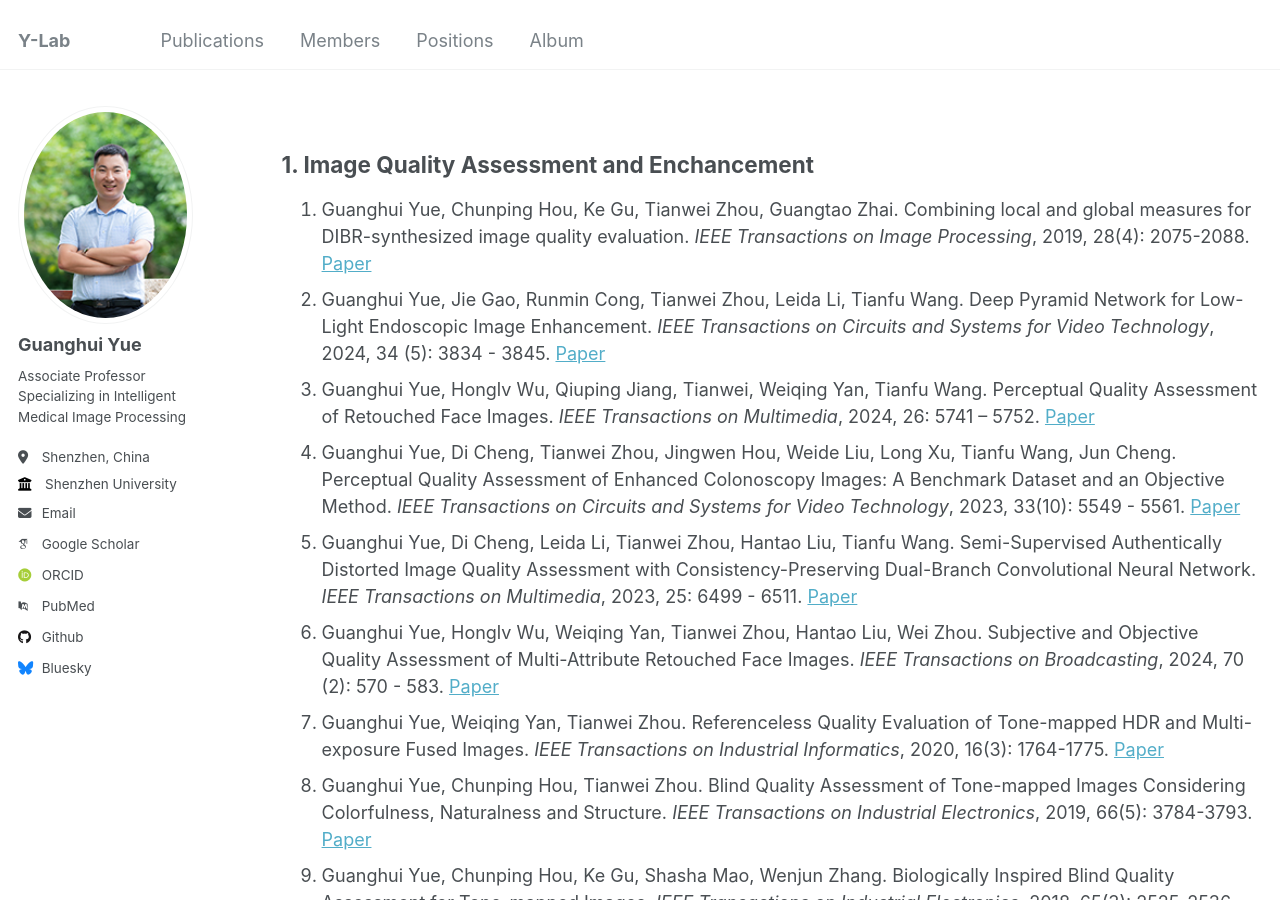
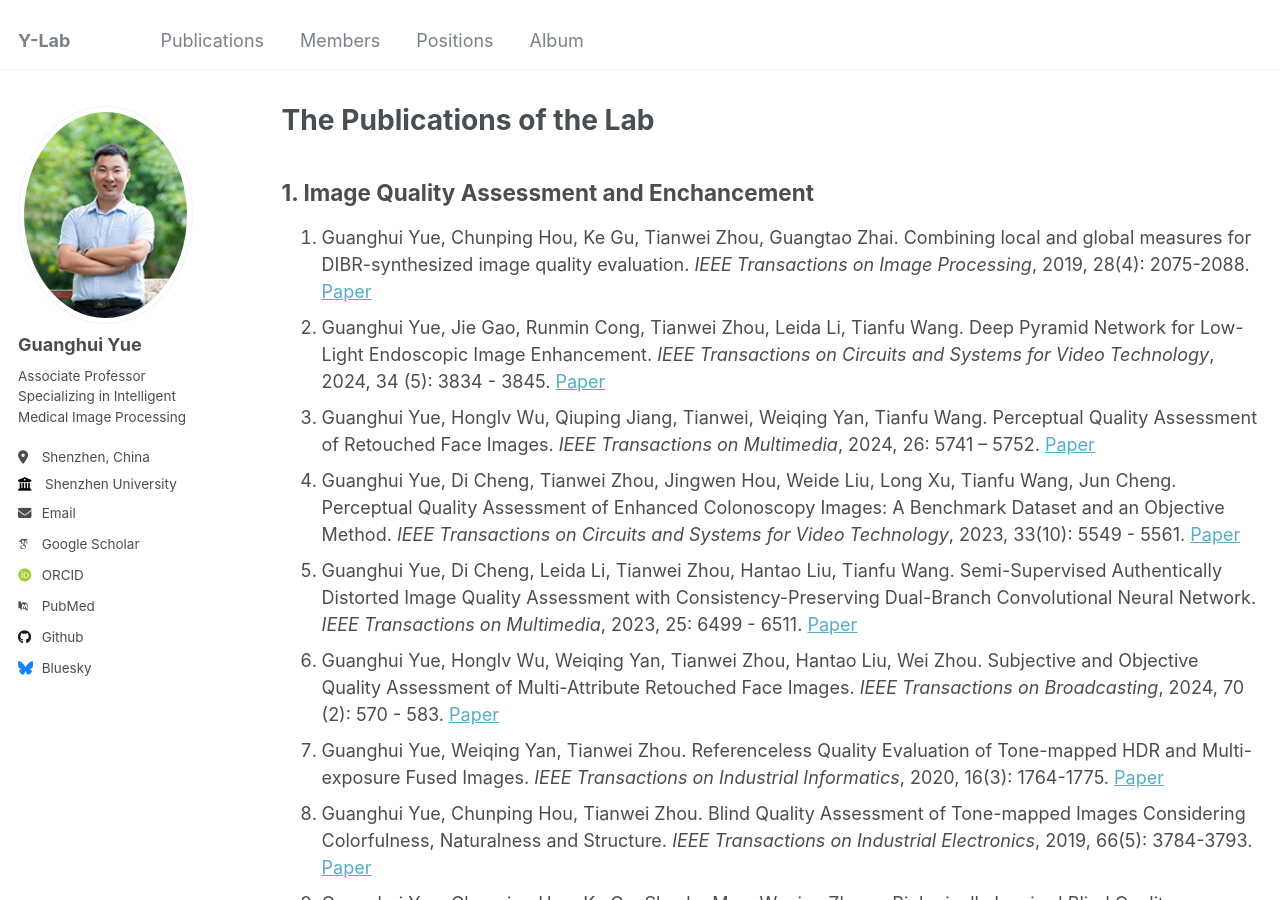
Before and after one commit to Guanghui-Yue/Guanghui-Yue.github.io, a Jekyll site: the page built from _pages/publication.md, in a window 1280 px wide and 900 px high. Built offline with Jekyll 4.4.1, drawn with Linux system fonts in a browser that asks for light colours; some web fonts are replaced.

Commit message:
Update publication.md

```diff
--- a/_pages/publication.md
+++ b/_pages/publication.md
@@ -1,6 +1,6 @@
 ---
 layout: archive
-title: ""
+title: "The Publications of the Lab"
 permalink: /publications/
 author_profile: true
 ---
```
